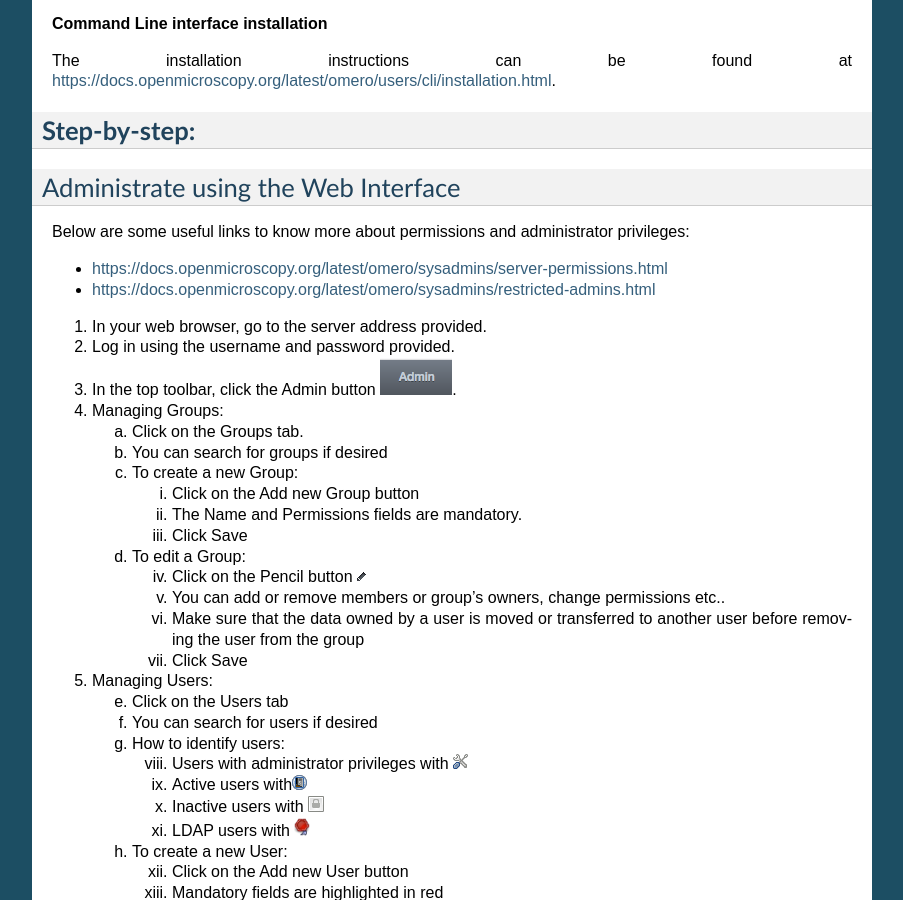
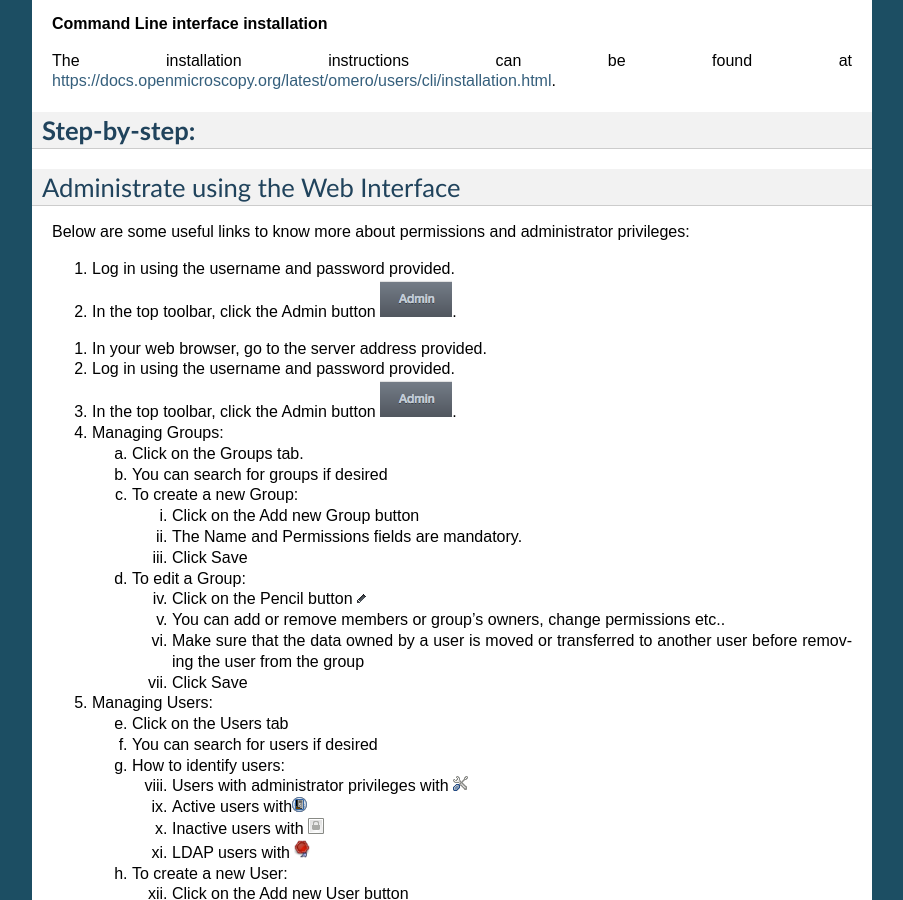
Before and after one commit to ome/omero-guide-introduction, a Sphinx documentation site: the page built from docs/group-user-management.rst, in a window 1280 px wide and 900 px high, scrolled down 542 px. Shown: the whole window, without its empty margins (198-1101 px from the left). Built offline with Sphinx 7.4.7, drawn with Linux system fonts in a browser that asks for light colours.

Commit message:
Remove confusing links cf. Wills comment

```diff
--- a/docs/group-user-management.rst
+++ b/docs/group-user-management.rst
@@ -41,9 +41,9 @@ Administrate using the Web Interface
 
 Below are some useful links to know more about permissions and administrator privileges:
 
--  https://docs.openmicroscopy.org/latest/omero/sysadmins/server-permissions.html
+#. Log in using the username and password provided.
 
--  https://docs.openmicroscopy.org/latest/omero/sysadmins/restricted-admins.html
+#. In the top toolbar, click the Admin button |image0|\ .
 
 1. In your web browser, go to the server address provided.
 
```
